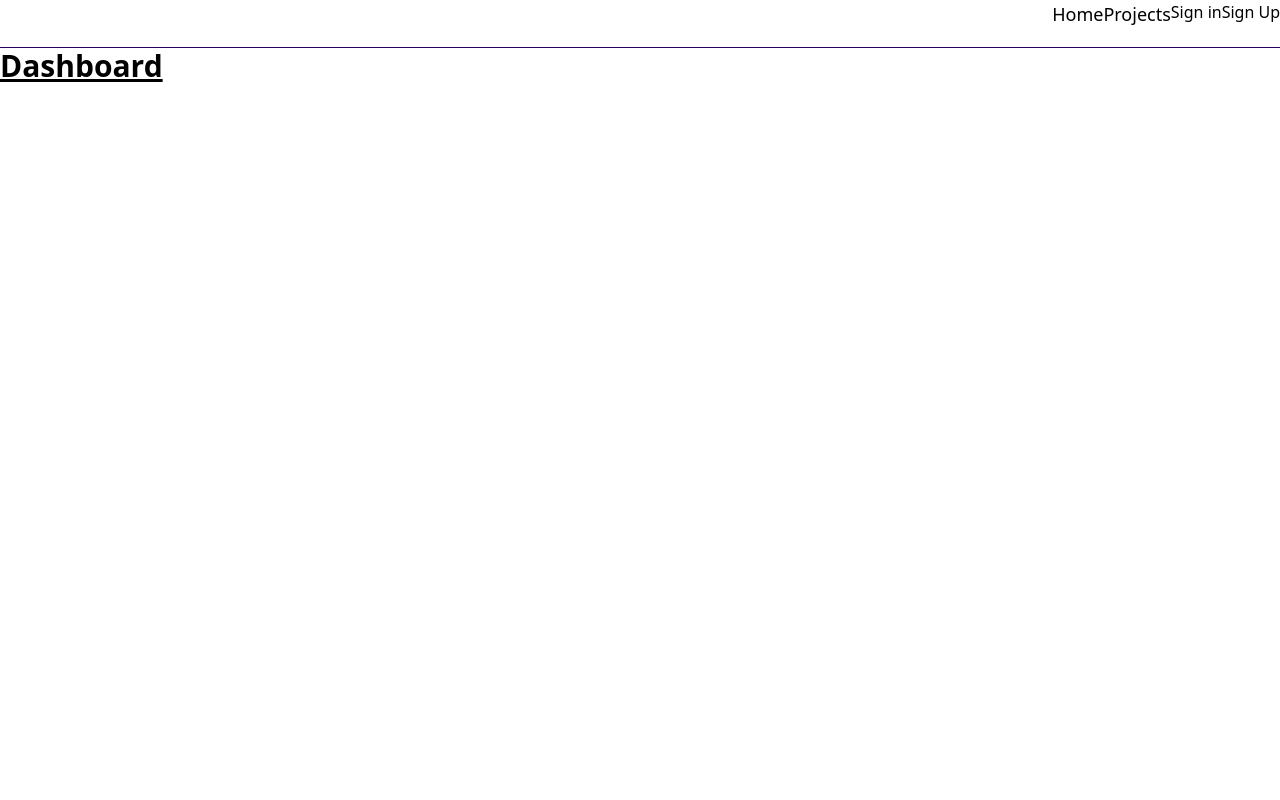
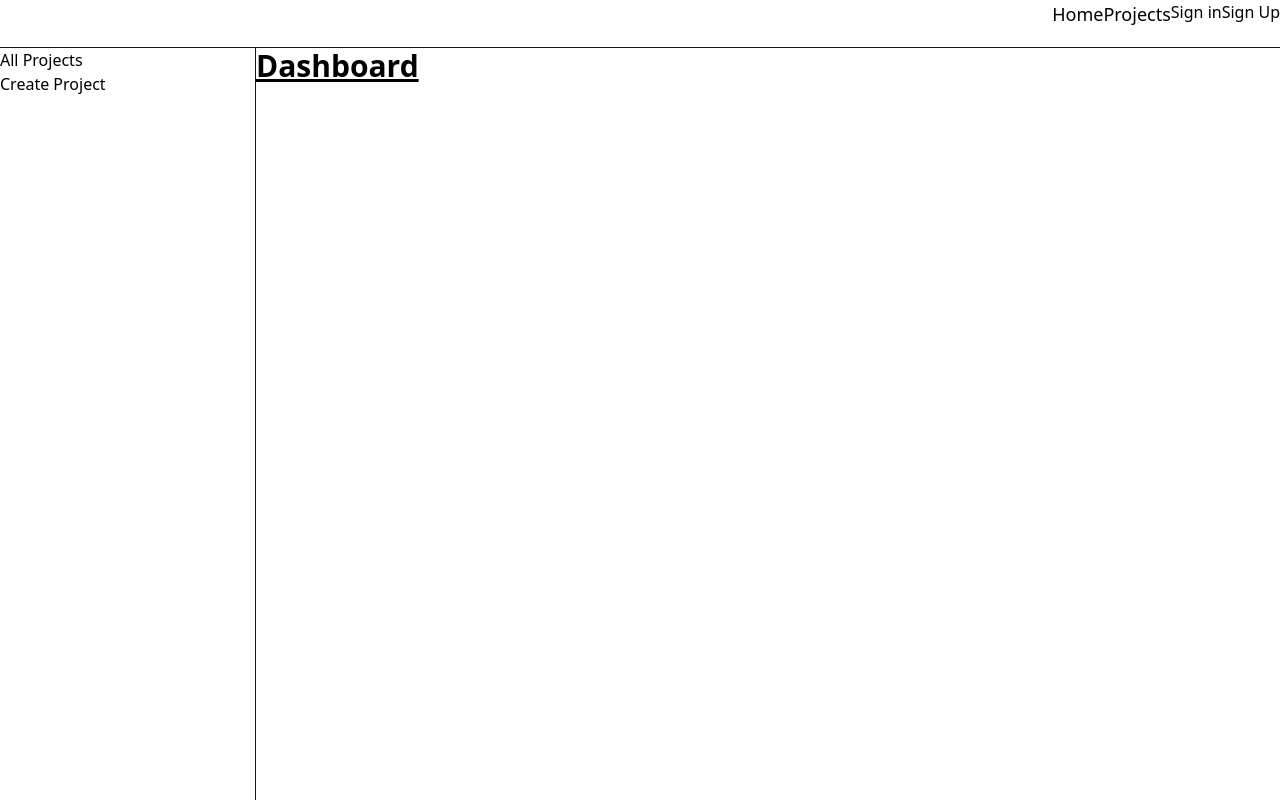
Before and after one commit to aaronlmjohnson/issue-tracker, a React (Create React App) app in the folder client/: page / in a window 1280 px wide. Built offline with nearby package versions, Linux system fonts and the light colour scheme.

Commit message:
added sidebar for navigating content on page

```diff
--- a/client/src/App.tsx
+++ b/client/src/App.tsx
@@ -4,13 +4,15 @@ import Projects from "./pages/Projects";
 import SignUp from './pages/SignUp';
 import Login from './pages/Login';
 import Navbar from './components/Navbar';
+import Sidebar from './components/Sidebar';
 
 function App() {
   return (
-    <div className="App">
+    <div className="App ">
+      <Navbar />
       <BrowserRouter>
-        <div className="pages">
-          <Navbar />
+        <div className="pages flex ">
+          <Sidebar links={[{name:"All Projects", url:"/projects"}, {name: "Create Project", url:"/projects/create"}]}/>
           <Routes>
               <Route
                 path="/"
--- a/client/src/components/Navbar.tsx
+++ b/client/src/components/Navbar.tsx
@@ -5,7 +5,7 @@ const Navbar = ()=>{
     const { user } = useAuthContext();
     const { logout } = useLogout();
     return(
-        <nav className="nav-bar h-12 border border-primary border-r-0 border-l-0 border-t-0 flex justify-end">
+        <nav className="nav-bar h-navbar border border-primary border-r-0 border-l-0 border-t-0 flex justify-end">
             <p className="text-lg"><a href="/">Home</a></p>
             <p className="text-lg"><a href="/projects">Projects</a></p>
             {user ? <p>Logged in As: {user.user.username}</p> : <></>}
--- /dev/null
+++ b/client/src/components/Sidebar.tsx
@@ -0,0 +1,11 @@
+const Sidebar = (props:any)=>{
+    return (
+        <div className="sidebar h-sidebar w-1/5 border border-primary border-b-0 border-l-0 border-t-0 flex flex-col">
+            {props.links.map((link:any)=>
+                (<a href={link.url}>{link.name}</a>)
+            )}
+        </div>
+    )
+}
+
+export default Sidebar
--- a/client/tailwind.config.js
+++ b/client/tailwind.config.js
@@ -8,6 +8,10 @@ module.exports = {
       colors: {
         'primary': '#27005d',
         'secondary': '#ffed4a',
+      },
+      height: {
+        'navbar': '3rem',
+        'sidebar': 'calc(100vh - 3rem)'
       }
     },
     fontFamily: {
```
